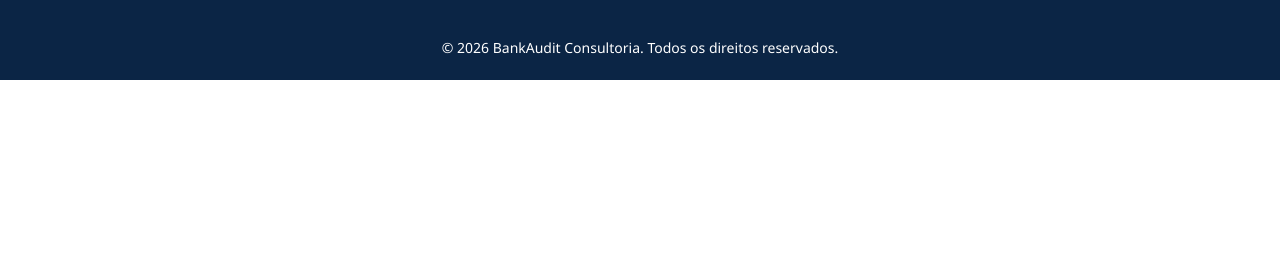
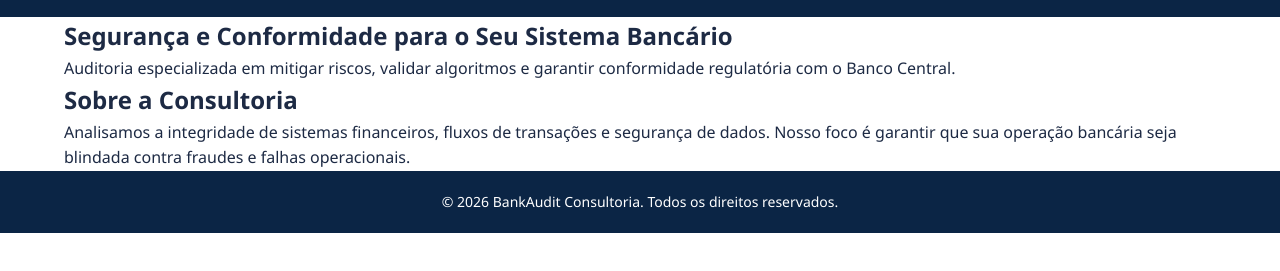
Before and after one commit to fabiomakeroficial/atividade-04-05, a plain HTML site: page site/index.html in a window 1280 px wide. Shown: the part 61-332 px from the top of the page. Drawn offline with Linux system fonts and the light colour scheme.

Commit message:
feat: :sparkles: criação do banner principal e da section "sobre"

```diff
--- a/site/index.html
+++ b/site/index.html
@@ -19,7 +19,20 @@
       </nav>
     </div>
   </header>
+  <section id="banner-principal" class="banner-principal">
+    <div class="container">
+      <h1>Segurança e Conformidade para o Seu Sistema Bancário</h1>
+      <p>Auditoria especializada em mitigar riscos, validar algoritmos e garantir conformidade regulatória com o Banco Central.</p>
+    </div>
+  </section>
 
+  <section id="sobre" class="sobre">
+    <div class="container">
+      <h2>Sobre a Consultoria</h2>
+      <p>Analisamos a integridade de sistemas financeiros, fluxos de transações e segurança de dados. Nosso foco é
+        garantir que sua operação bancária seja blindada contra fraudes e falhas operacionais.</p>
+    </div>
+  </section>
   <footer>
     <p>&copy; 2026 BankAudit Consultoria. Todos os direitos reservados.</p>
   </footer>
```
